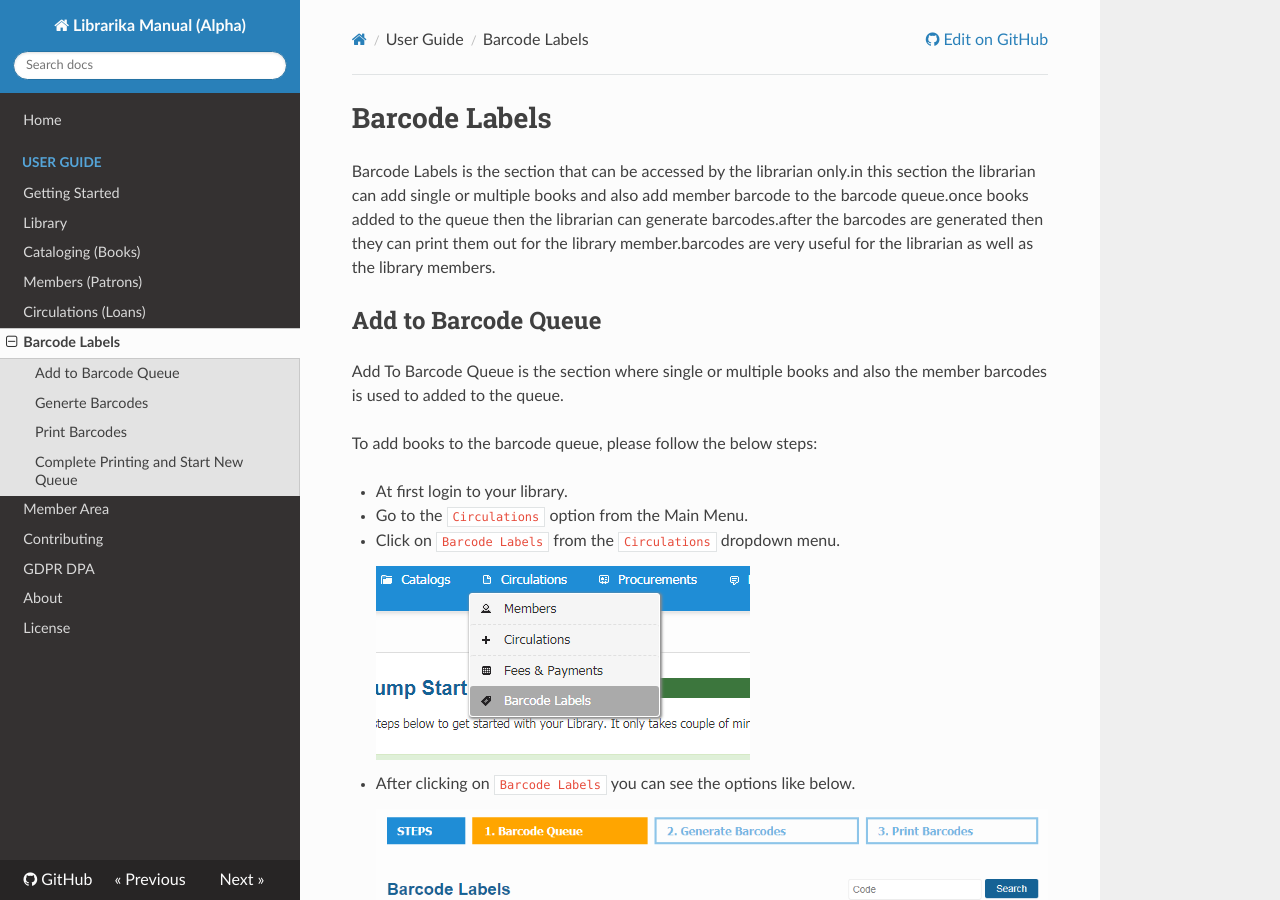
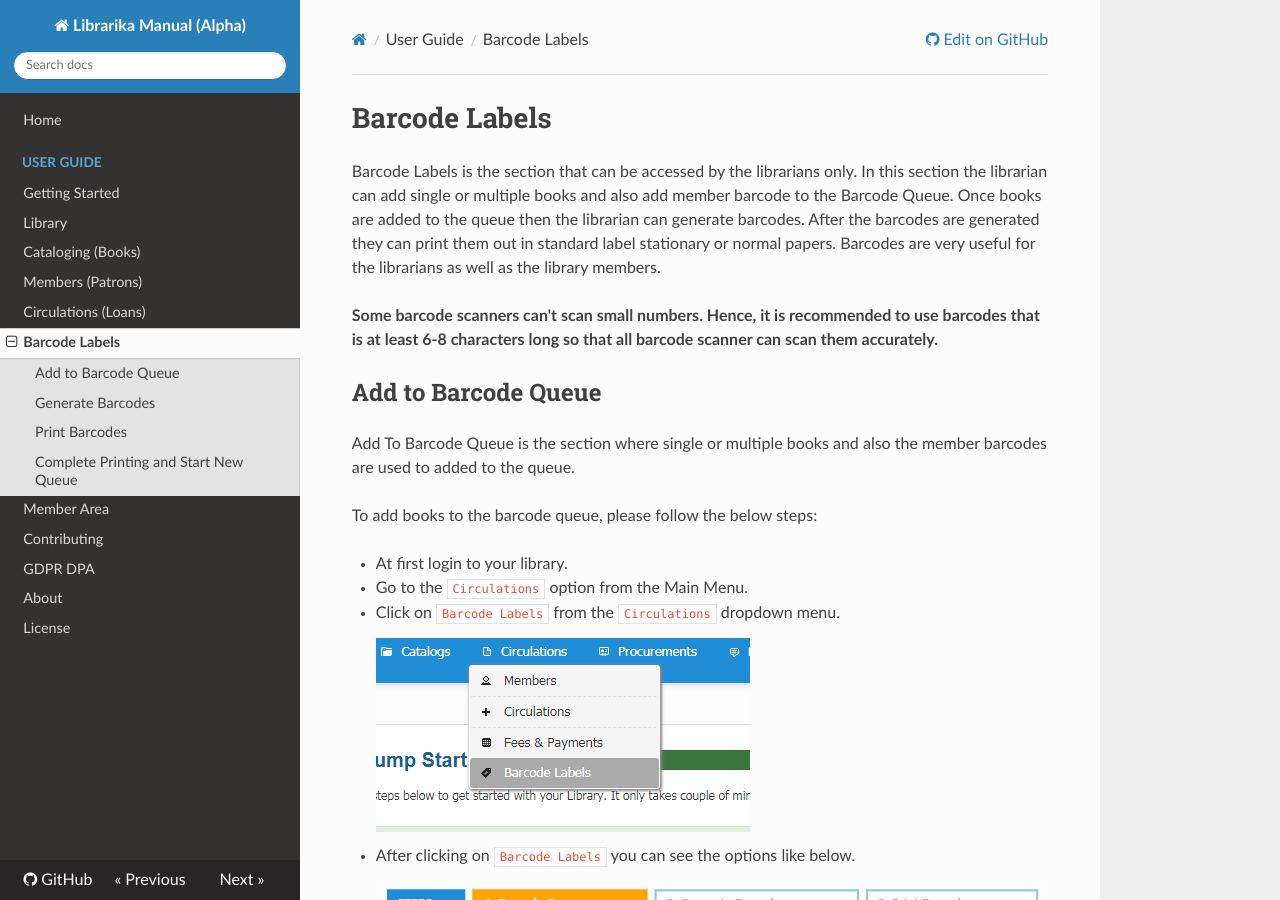
Before and after one commit to Librarika/manual, an MkDocs documentation site: the page built from docs/barcode-labels.md, in a window 1280 px wide and 900 px high. Built offline with MkDocs 1.6.1, drawn with Linux system fonts in a browser that asks for light colours; nearby versions of some CDN libraries; old or Windows-style settings are respelled for this version of MkDocs; some of the changed text lies outside the part shown.

Commit message:
updated barcode labels

```diff
--- a/docs/barcode-labels.md
+++ b/docs/barcode-labels.md
@@ -1,10 +1,12 @@
 # Barcode Labels
 
-Barcode Labels is the section that can be accessed by the librarian only.in this section the librarian can add single or multiple books and also add member barcode to the barcode queue.once books added to the queue then the librarian can generate barcodes.after the barcodes are generated then they can print them out for the library member.barcodes are very useful for the librarian as well as the library members.
+Barcode Labels is the section that can be accessed by the librarians only. In this section the librarian can add single or multiple books and also add member barcode to the Barcode Queue. Once books are added to the queue then the librarian can generate barcodes. After the barcodes are generated they can print them out in standard label stationary or normal papers. Barcodes are very useful for the librarians as well as the library members.
+
+**Some barcode scanners can't scan small numbers. Hence, it is recommended to use barcodes that is at least 6-8 characters long so that all barcode scanner can scan them accurately.**
 
 ## Add to Barcode Queue
 
-Add To Barcode Queue is the section where single or multiple books and also the member barcodes is used to added to the queue.
+Add To Barcode Queue is the section where single or multiple books and also the member barcodes are used to added to the queue.
 
 To add books to the barcode queue, please follow the below steps:
 
@@ -44,7 +46,7 @@
 
     ![Barcode Labels items number](img/barcode-labels-items-number.png)
 
-## Generte Barcodes
+## Generate Barcodes
 
 Generate Barcodes is the section where actions are taken depend upon the currently added items on the Barcode Queue.
 
```
Also changed, not shown: docs/gdpr.md (+1 -2 lines).
